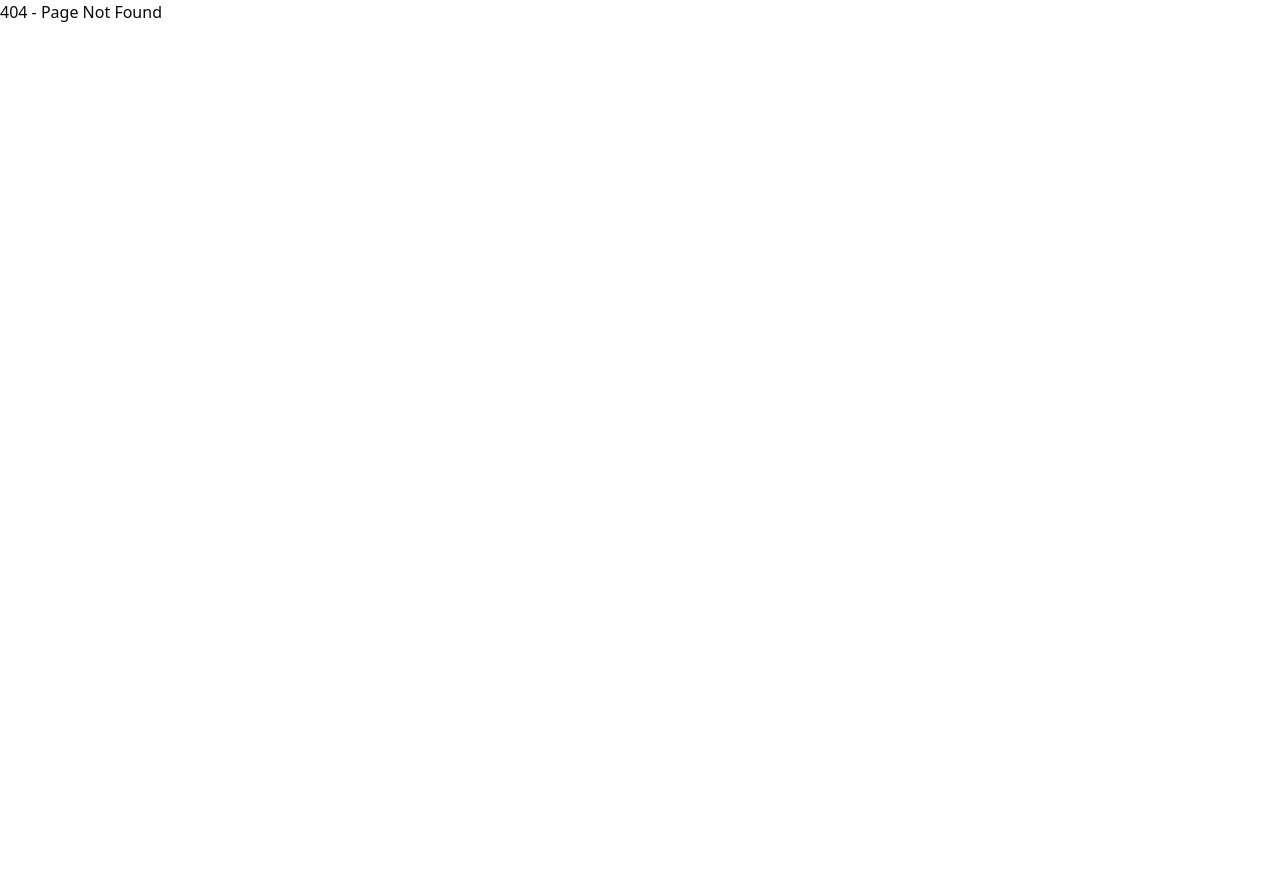
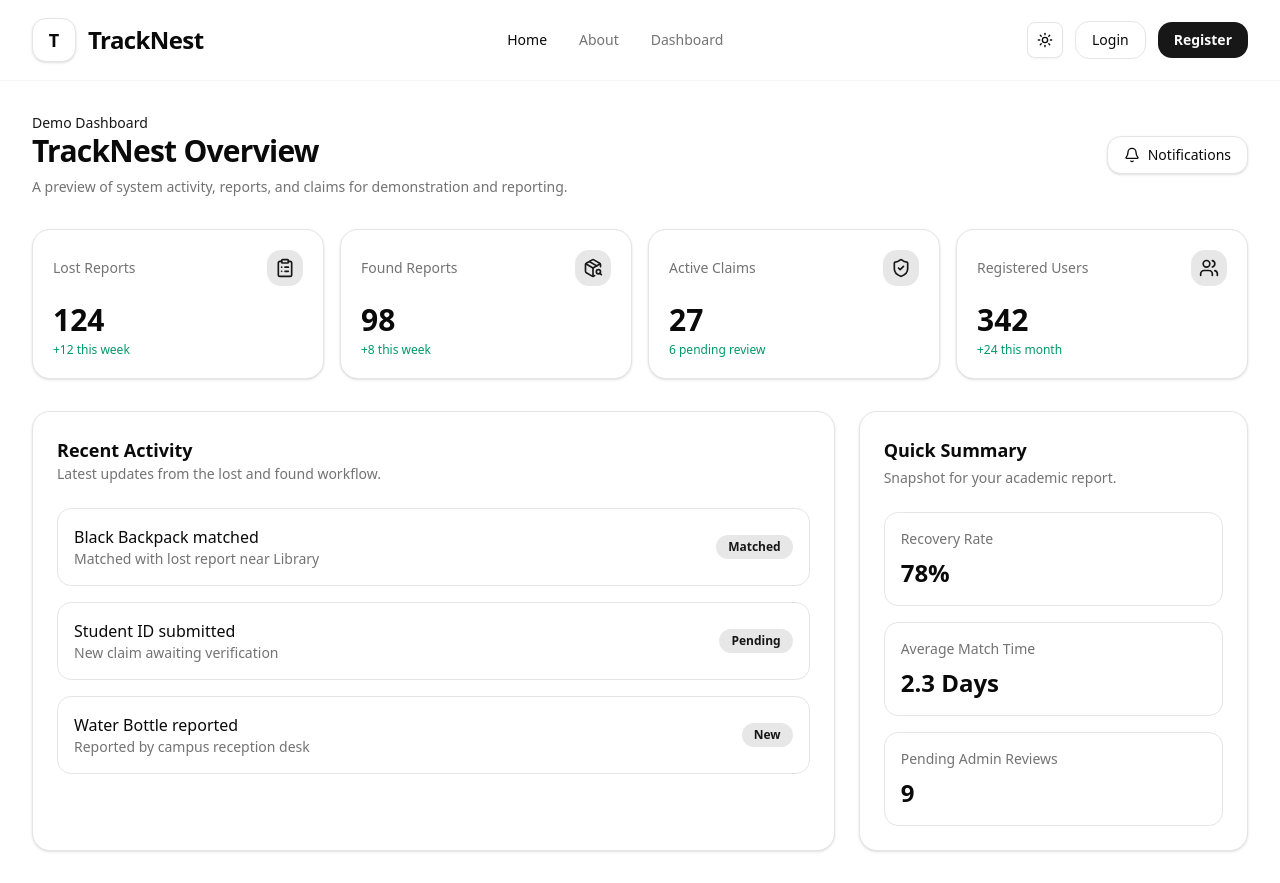
Before and after one commit to LHFahim/tracknest-frontend, a Next.js app: page /demo/dashboard in a window 1280 px wide. Before the commit this address had no page. Before the commit the page ends 800 px from the top, so only its background shows below. Built offline with nearby package versions, Linux system fonts and the light colour scheme.

Commit message:
(demo): add public dashboard overview page

```diff
--- /dev/null
+++ b/src/app/(commonLayout)/demo/dashboard/page.tsx
@@ -0,0 +1,5 @@
+import DashboardOverview from '@/components/modules/dashboard/dashboard-overview';
+
+export default function DemoDashboardPage() {
+  return <DashboardOverview />;
+}
--- /dev/null
+++ b/src/app/(dashboardLayout)/dashboard/page.tsx
@@ -0,0 +1,5 @@
+import DashboardOverview from '@/components/modules/dashboard/dashboard-overview';
+
+export default function DashboardPage() {
+  return <DashboardOverview />;
+}
--- /dev/null
+++ b/src/components/modules/dashboard/dashboard-overview.tsx
@@ -0,0 +1,125 @@
+import { Bell, ClipboardList, PackageSearch, ShieldCheck, Users } from 'lucide-react';
+
+const stats = [
+  { title: 'Lost Reports', value: '124', note: '+12 this week', icon: ClipboardList },
+  { title: 'Found Reports', value: '98', note: '+8 this week', icon: PackageSearch },
+  { title: 'Active Claims', value: '27', note: '6 pending review', icon: ShieldCheck },
+  { title: 'Registered Users', value: '342', note: '+24 this month', icon: Users },
+];
+
+const recentActivities = [
+  {
+    title: 'Black Backpack matched',
+    subtitle: 'Matched with lost report near Library',
+    status: 'Matched',
+  },
+  {
+    title: 'Student ID submitted',
+    subtitle: 'New claim awaiting verification',
+    status: 'Pending',
+  },
+  {
+    title: 'Water Bottle reported',
+    subtitle: 'Reported by campus reception desk',
+    status: 'New',
+  },
+];
+
+export default function DashboardOverview() {
+  return (
+    <section className="min-h-screen bg-background px-4 py-8 sm:px-6 lg:px-8">
+      <div className="mx-auto max-w-7xl space-y-8">
+        <div className="flex flex-col gap-3 md:flex-row md:items-center md:justify-between">
+          <div>
+            <p className="text-sm font-medium text-primary">Demo Dashboard</p>
+            <h1 className="text-3xl font-bold tracking-tight">TrackNest Overview</h1>
+            <p className="mt-2 text-sm text-muted-foreground">
+              A preview of system activity, reports, and claims for demonstration and reporting.
+            </p>
+          </div>
+
+          <button className="inline-flex w-fit items-center gap-2 rounded-xl border border-border bg-card px-4 py-2 text-sm font-medium shadow-sm transition hover:bg-muted">
+            <Bell className="h-4 w-4" />
+            Notifications
+          </button>
+        </div>
+
+        <div className="grid gap-4 md:grid-cols-2 xl:grid-cols-4">
+          {stats.map((item) => {
+            const Icon = item.icon;
+
+            return (
+              <div
+                key={item.title}
+                className="rounded-2xl border border-border bg-card p-5 shadow-sm"
+              >
+                <div className="flex items-center justify-between">
+                  <p className="text-sm text-muted-foreground">{item.title}</p>
+                  <div className="rounded-xl bg-primary/10 p-2 text-primary">
+                    <Icon className="h-5 w-5" />
+                  </div>
+                </div>
+
+                <h3 className="mt-4 text-3xl font-bold">{item.value}</h3>
+                <p className="mt-1 text-xs text-emerald-600">{item.note}</p>
+              </div>
+            );
+          })}
+        </div>
+
+        <div className="grid gap-6 lg:grid-cols-3">
+          <div className="rounded-2xl border border-border bg-card p-6 shadow-sm lg:col-span-2">
+            <div>
+              <h2 className="text-lg font-semibold">Recent Activity</h2>
+              <p className="text-sm text-muted-foreground">
+                Latest updates from the lost and found workflow.
+              </p>
+            </div>
+
+            <div className="mt-6 space-y-4">
+              {recentActivities.map((activity) => (
+                <div
+                  key={activity.title}
+                  className="flex items-center justify-between rounded-xl border border-border bg-background p-4"
+                >
+                  <div>
+                    <p className="font-medium">{activity.title}</p>
+                    <p className="text-sm text-muted-foreground">{activity.subtitle}</p>
+                  </div>
+
+                  <span className="rounded-full bg-primary/10 px-3 py-1 text-xs font-semibold text-primary">
+                    {activity.status}
+                  </span>
+                </div>
+              ))}
+            </div>
+          </div>
+
+          <div className="rounded-2xl border border-border bg-card p-6 shadow-sm">
+            <h2 className="text-lg font-semibold">Quick Summary</h2>
+            <p className="mt-1 text-sm text-muted-foreground">
+              Snapshot for your academic report.
+            </p>
+
+            <div className="mt-6 space-y-4">
+              <div className="rounded-xl border border-border bg-background p-4">
+                <p className="text-sm text-muted-foreground">Recovery Rate</p>
+                <p className="mt-2 text-2xl font-bold">78%</p>
+              </div>
+
+              <div className="rounded-xl border border-border bg-background p-4">
+                <p className="text-sm text-muted-foreground">Average Match Time</p>
+                <p className="mt-2 text-2xl font-bold">2.3 Days</p>
+              </div>
+
+              <div className="rounded-xl border border-border bg-background p-4">
+                <p className="text-sm text-muted-foreground">Pending Admin Reviews</p>
+                <p className="mt-2 text-2xl font-bold">9</p>
+              </div>
+            </div>
+          </div>
+        </div>
+      </div>
+    </section>
+  );
+}
```
